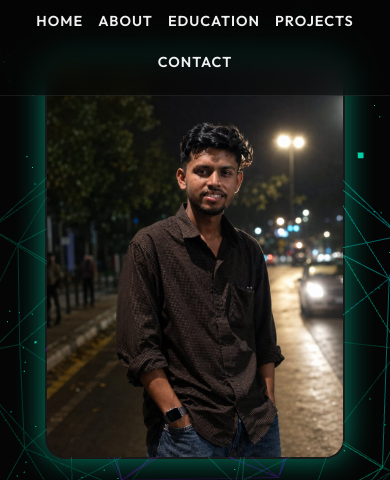
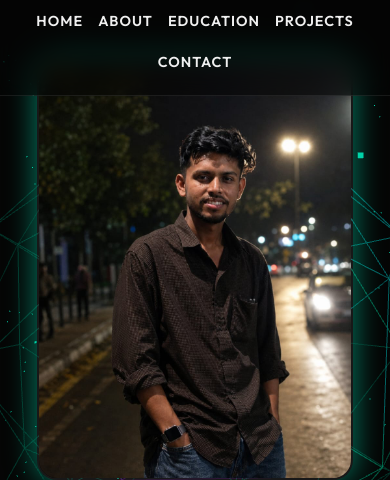
Before and after one commit to deepo1229/valanddeep-portfolio, a website: page index.html in a window 390 px wide. Shown: the part 70-550 px from the top of the page. Drawn offline with nearby package versions, Linux system fonts and the light colour scheme; animation ran at ten frames a second.

Commit message:
Refactor hero image styles for responsiveness
Adjusted image properties for better responsiveness and layout.

```diff
--- a/style.css
+++ b/style.css
@@ -135,13 +135,14 @@ nav {
 
 .hero-image img {
     width: 100%;
+    height: auto;
     border-radius: 20px;
     box-shadow: 0 0 30px var(--accent-glow);
     border: 2px solid var(--glass-border);
     transition: transform 0.3s ease, border-color 0.3s ease;
-    object-fit: cover;
+    object-fit: contain;
+    display: block;
 }
-
 .hero-image img:hover {
     transform: translateY(-10px);
     border-color: var(--accent-color);
@@ -409,10 +410,11 @@ input:focus, textarea:focus {
         text-align: center;
         margin-top: 50px;
     }
-    .hero-image {
-        max-width: 300px;
-        margin-bottom: 30px;
-    }
+  .hero-image {
+    width: 90%;
+    max-width: 320px;
+    margin: 0 auto 20px;
+}
     .hero-content {
         display: flex;
         flex-direction: column;
```
